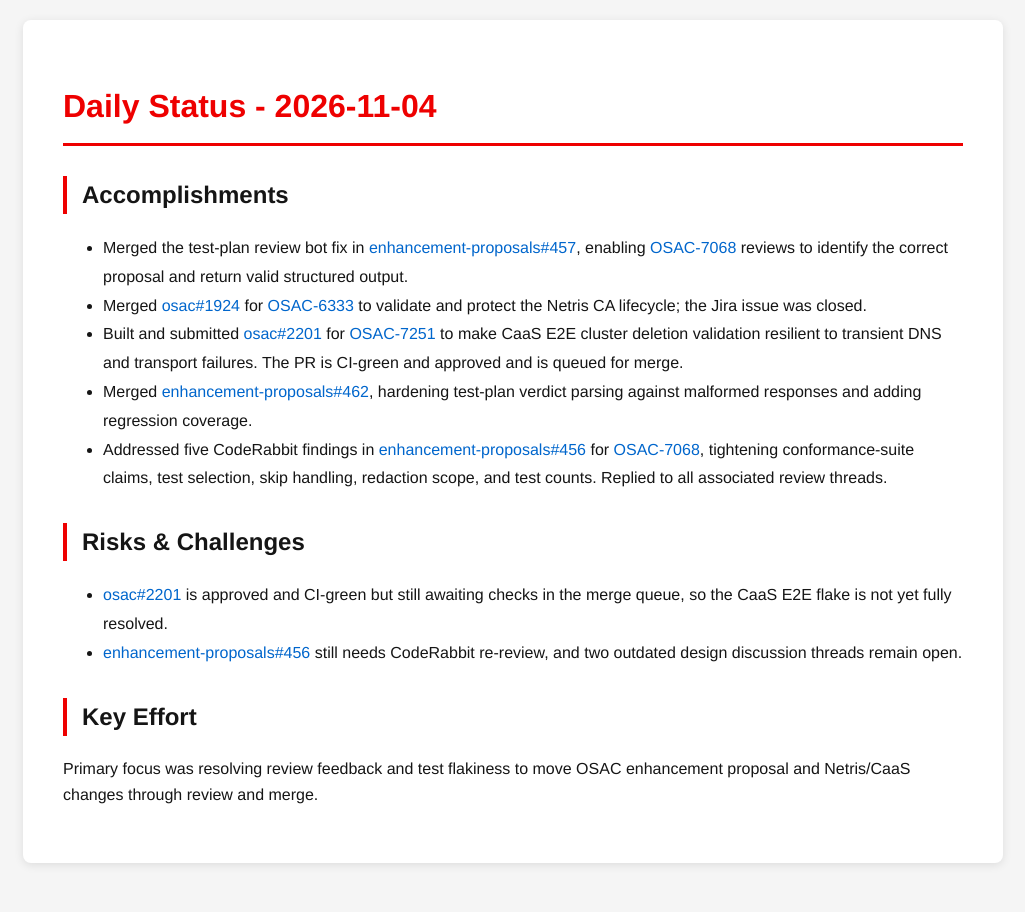
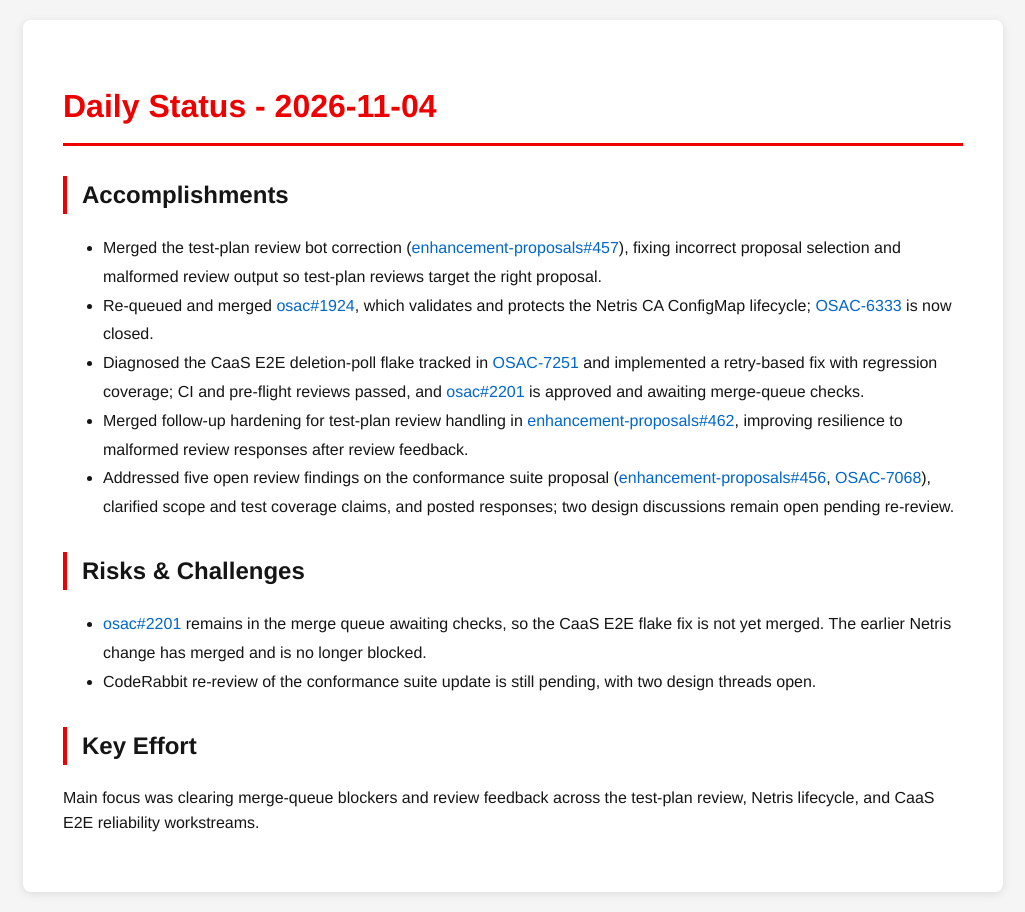
Before and after one commit to tzvatot/daily-status, a Jekyll site: the page built from 2026-11-04.md, in a window 1280 px wide. Shown: the whole page, without its empty margins (127-1152 px from the left). Built offline with Jekyll 4.4.1, drawn with Linux system fonts in a browser that asks for light colours.

Commit message:
Daily status update - 2026-11-04

```diff
--- a/2026-11-04.md
+++ b/2026-11-04.md
@@ -7,15 +7,15 @@
 # Daily Status - 2026-11-04
 
 ## Accomplishments
-- Merged the test-plan review bot fix in [enhancement-proposals#457](https://github.com/osac-project/enhancement-proposals/pull/457), enabling [OSAC-7068](https://redhat.atlassian.net/browse/OSAC-7068) reviews to identify the correct proposal and return valid structured output.
-- Merged [osac#1924](https://github.com/osac-project/osac/pull/1924) for [OSAC-6333](https://redhat.atlassian.net/browse/OSAC-6333) to validate and protect the Netris CA lifecycle; the Jira issue was closed.
-- Built and submitted [osac#2201](https://github.com/osac-project/osac/pull/2201) for [OSAC-7251](https://redhat.atlassian.net/browse/OSAC-7251) to make CaaS E2E cluster deletion validation resilient to transient DNS and transport failures. The PR is CI-green and approved and is queued for merge.
-- Merged [enhancement-proposals#462](https://github.com/osac-project/enhancement-proposals/pull/462), hardening test-plan verdict parsing against malformed responses and adding regression coverage.
-- Addressed five CodeRabbit findings in [enhancement-proposals#456](https://github.com/osac-project/enhancement-proposals/pull/456) for [OSAC-7068](https://redhat.atlassian.net/browse/OSAC-7068), tightening conformance-suite claims, test selection, skip handling, redaction scope, and test counts. Replied to all associated review threads.
+- Merged the test-plan review bot correction ([enhancement-proposals#457](https://github.com/osac-project/enhancement-proposals/pull/457)), fixing incorrect proposal selection and malformed review output so test-plan reviews target the right proposal.
+- Re-queued and merged [osac#1924](https://github.com/osac-project/osac/pull/1924), which validates and protects the Netris CA ConfigMap lifecycle; [OSAC-6333](https://redhat.atlassian.net/browse/OSAC-6333) is now closed.
+- Diagnosed the CaaS E2E deletion-poll flake tracked in [OSAC-7251](https://redhat.atlassian.net/browse/OSAC-7251) and implemented a retry-based fix with regression coverage; CI and pre-flight reviews passed, and [osac#2201](https://github.com/osac-project/osac/pull/2201) is approved and awaiting merge-queue checks.
+- Merged follow-up hardening for test-plan review handling in [enhancement-proposals#462](https://github.com/osac-project/enhancement-proposals/pull/462), improving resilience to malformed review responses after review feedback.
+- Addressed five open review findings on the conformance suite proposal ([enhancement-proposals#456](https://github.com/osac-project/enhancement-proposals/pull/456), [OSAC-7068](https://redhat.atlassian.net/browse/OSAC-7068)), clarified scope and test coverage claims, and posted responses; two design discussions remain open pending re-review.
 
 ## Risks & Challenges
-- [osac#2201](https://github.com/osac-project/osac/pull/2201) is approved and CI-green but still awaiting checks in the merge queue, so the CaaS E2E flake is not yet fully resolved.
-- [enhancement-proposals#456](https://github.com/osac-project/enhancement-proposals/pull/456) still needs CodeRabbit re-review, and two outdated design discussion threads remain open.
+- [osac#2201](https://github.com/osac-project/osac/pull/2201) remains in the merge queue awaiting checks, so the CaaS E2E flake fix is not yet merged. The earlier Netris change has merged and is no longer blocked.
+- CodeRabbit re-review of the conformance suite update is still pending, with two design threads open.
 
 ## Key Effort
-Primary focus was resolving review feedback and test flakiness to move OSAC enhancement proposal and Netris/CaaS changes through review and merge.
+Main focus was clearing merge-queue blockers and review feedback across the test-plan review, Netris lifecycle, and CaaS E2E reliability workstreams.
```
